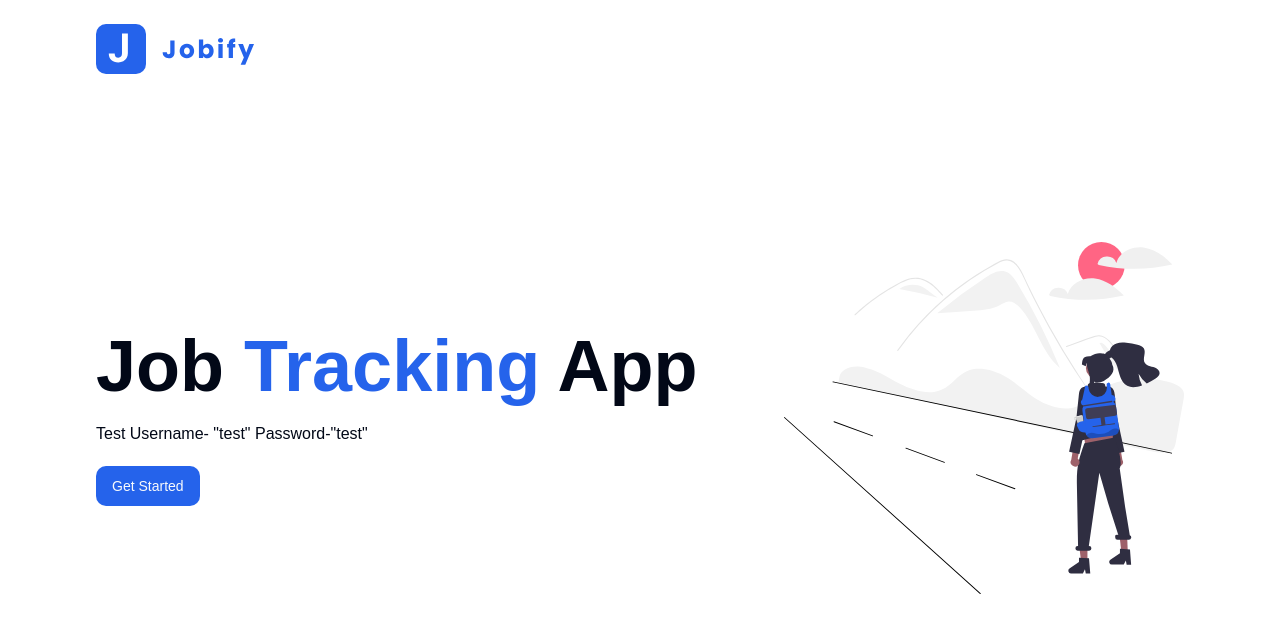
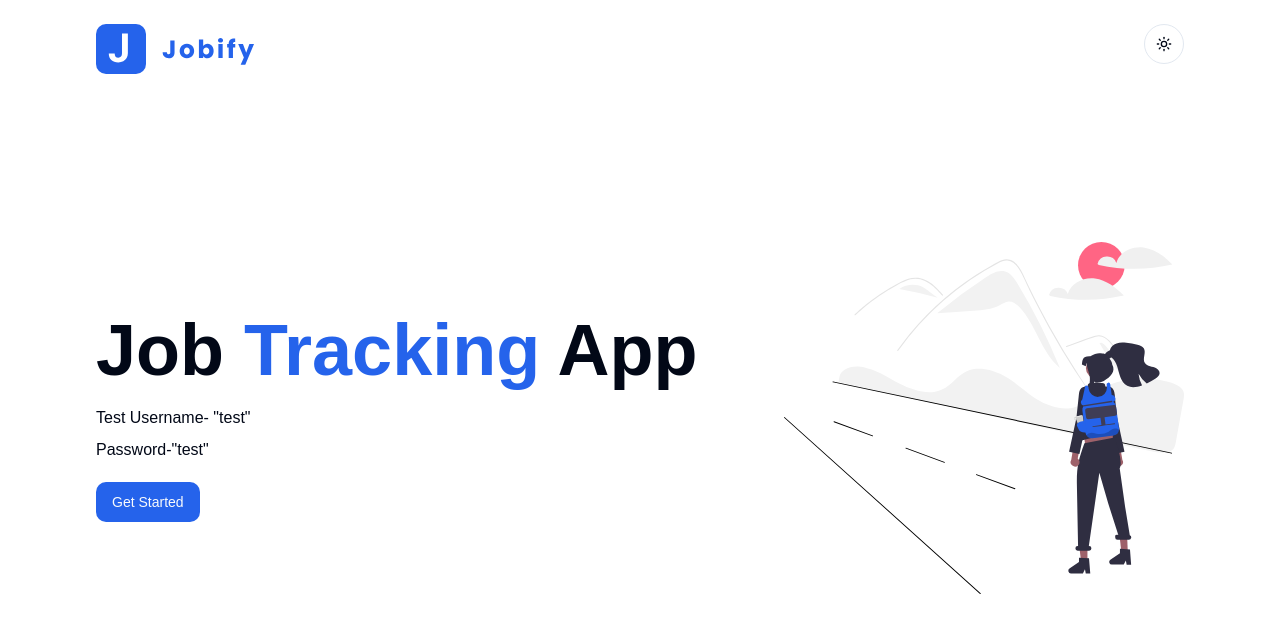
Before and after one commit to priyanshu711403/job-tracker, a Next.js app: page / in a window 1280 px wide. Shown: the top 632 px of the page. Built offline with nearby package versions, Linux system fonts and the light colour scheme.

Commit message:
add theme toggler in landing page

```diff
--- a/app/page.tsx
+++ b/app/page.tsx
@@ -3,18 +3,25 @@ import Logo from "../assets/logo.svg";
 import LandingImg from "../assets/main.svg";
 import { Button } from "@/components/ui/button";
 import Link from "next/link";
+import Navbar from "@/components/Navbar";
+import { ThemeToggle } from "@/components/ThemeToggle";
 export default function Home() {
    return (
       <main>
-         <header className="max-w-6xl mx-auto px-4 sm:px-8 py-6">
+         <header className="max-w-6xl mx-auto px-4 sm:px-8 py-6 flex justify-between">
             <Image src={Logo} alt="logo" />
+            <ThemeToggle />
          </header>
          <section className="max-w-6xl mx-auto px-4 sm:px-8 h-screen -mt-20 grid grid-cols-[1fr,400px] items-center">
             <div>
                <h1 className="capitalize text-4xl md:text-7xl font-bold">
                   job <span className="text-primary">tracking</span> app
                </h1>
-               <p className="leading-loose max-w-md mt-4">Test Username- "test" Password-"test"</p>
+               <p className="leading-loose max-w-md mt-4">
+                  Test Username- "test"
+                  <br />
+                  Password-"test"
+               </p>
                {/* <p>Test Username- "test" Password-"test"</p> */}
                <Button asChild className="mt-4">
                   <Link href="/add-job">Get Started</Link>
```
